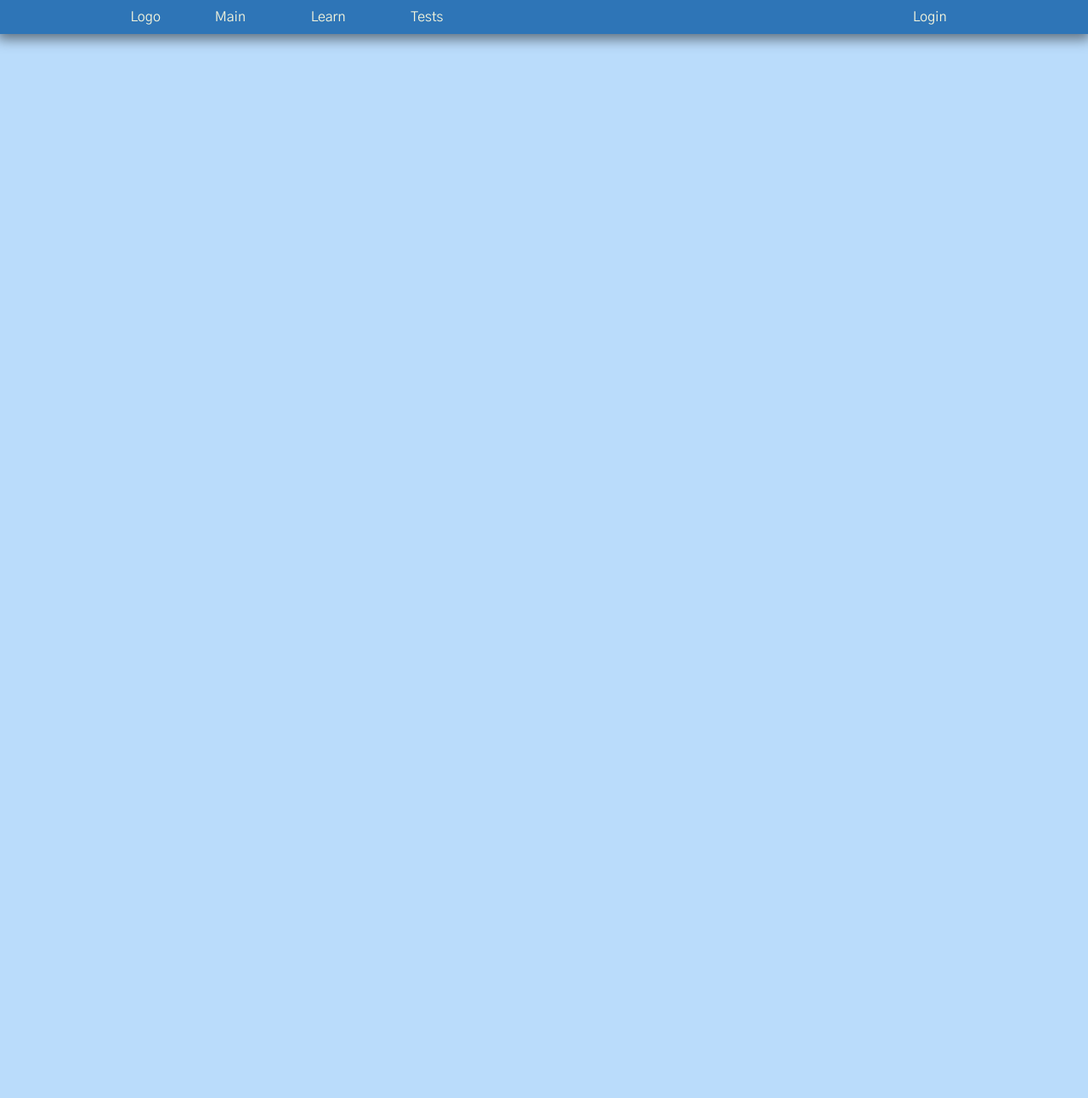
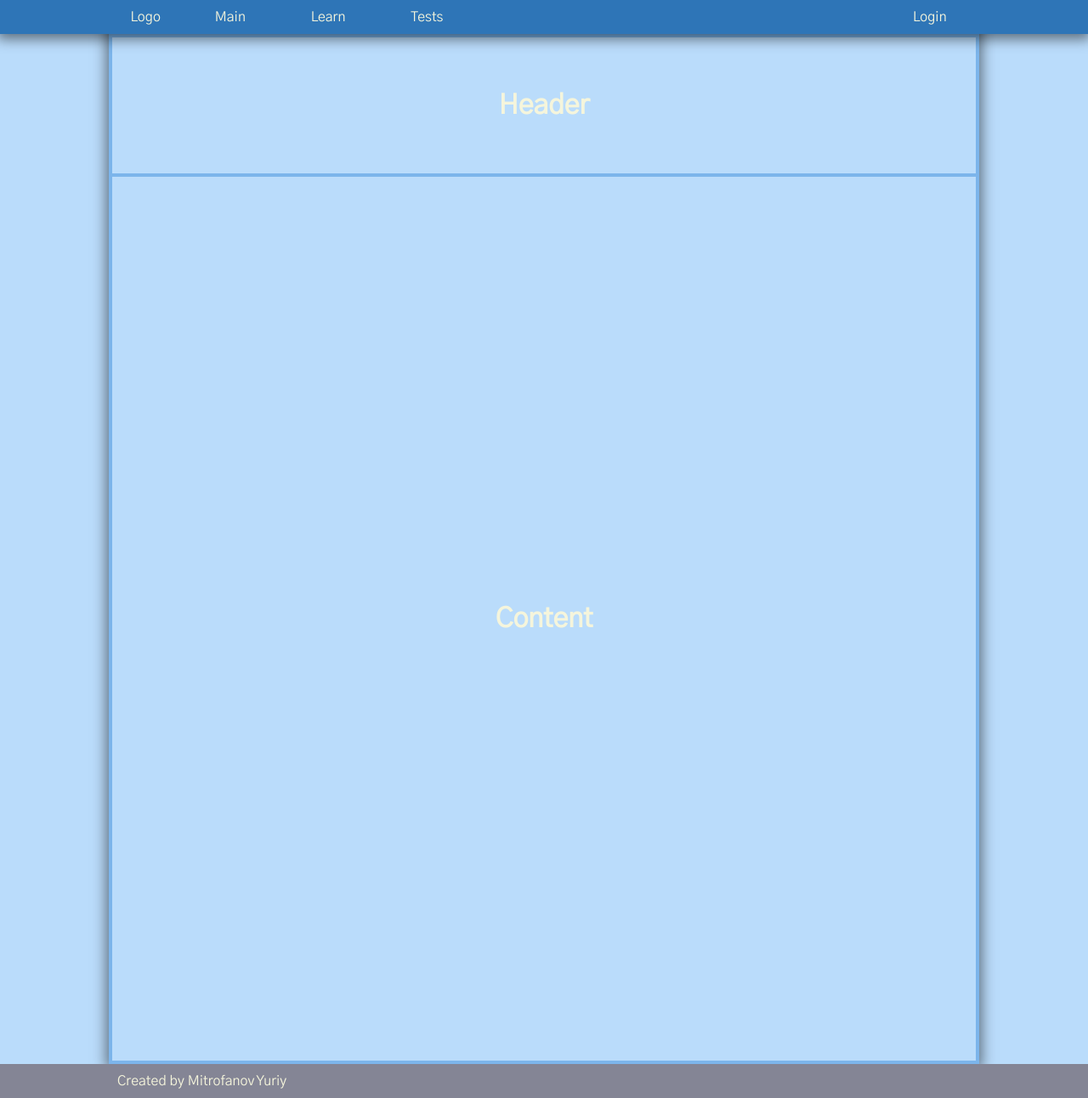
Before and after one commit to YuriyMtrofanov/learn_tomography, a React (Create React App) app: page / in a window 1280 px wide. Shown: the whole page at 85% size. Before the commit the page ends 800 px from the top, so only its background shows below. Built offline with nearby package versions, Linux system fonts and the light colour scheme.

Commit message:
implemented start preferences

```diff
--- a/package.json
+++ b/package.json
@@ -41,7 +41,7 @@
     ]
   },
   "devDependencies": {
-    "eslint": "^8.31.0",
+    "eslint": "^8.57.0",
     "eslint-config-standard": "^17.0.0",
     "eslint-plugin-import": "^2.26.0",
     "eslint-plugin-n": "^15.6.0",
--- a/src/app/App.js
+++ b/src/app/App.js
@@ -1,10 +1,13 @@
+import React from "react";
 import "./App.css";
+import MainPage from "./components/pages/mainPage";
 import NavBar from "./components/ui/navBar";
 
 function App() {
     return (
         <div className="main">
             <NavBar/>
+            <MainPage/>
         </div>
     );
 };
--- /dev/null
+++ b/src/app/components/pages/mainPage/MainPge.jsx
@@ -0,0 +1,27 @@
+import React from "react";
+
+const MainPage = () => {
+    return (
+        <>
+            <div className="main__container">
+                <div className="main__content">
+                    <div className="main__header">
+                        <h1>Header</h1>
+                    </div>
+                    <div className="main__body">
+                        <h1>Content</h1>
+                    </div>
+                </div>
+            </div>
+            <div className="main__footer">
+                <div className="footer_content">
+                    <div className="footer_info">
+                        <p>Created by Mitrofanov Yuriy</p>
+                    </div>
+                </div>
+            </div>
+        </>
+    );
+};
+
+export default MainPage;
--- /dev/null
+++ b/src/app/components/pages/mainPage/index.js
@@ -0,0 +1,2 @@
+import MainPage from "./MainPge";
+export default MainPage;
--- a/src/app/components/ui/navBar/navBar.jsx
+++ b/src/app/components/ui/navBar/navBar.jsx
@@ -3,17 +3,17 @@ import "./navBar.css";
 
 const NavBar = () => {
     return (
-        <nav class="nav">
-            <div class="nav__wrapper">
-                <div class="nav__content">
-                    <ul class="nav__block">
-                        <li class="logo">Logo</li>
-                        <li class="nav__link">Main</li>
-                        <li class="nav__link">Learn</li>
-                        <li class="nav__link">Tests</li>
+        <nav className="nav">
+            <div className="nav__wrapper">
+                <div className="nav__content">
+                    <ul className="nav__block">
+                        <li className="logo">Logo</li>
+                        <li className="nav__link">Main</li>
+                        <li className="nav__link">Learn</li>
+                        <li className="nav__link">Tests</li>
                     </ul>
-                    <ul class="nav__login">
-                        <li class="nav__link login">Login</li>
+                    <ul className="nav__login">
+                        <li className="nav__link login">Login</li>
                     </ul>
                 </div>
             </div>
--- a/src/reportWebVitals.js
+++ b/src/reportWebVitals.js
@@ -1,6 +1,6 @@
 const reportWebVitals = onPerfEntry => {
     if (onPerfEntry && onPerfEntry instanceof Function) {
-    import('web-vitals').then(({ getCLS, getFID, getFCP, getLCP, getTTFB }) => {
+        import("web-vitals").then(({ getCLS, getFID, getFCP, getLCP, getTTFB }) => {
             getCLS(onPerfEntry);
             getFID(onPerfEntry);
             getFCP(onPerfEntry);
```
Also changed, not shown: 1 other file (tests, documents, lock files or other folders). Lines whose indentation alone changed are shown as unchanged.
